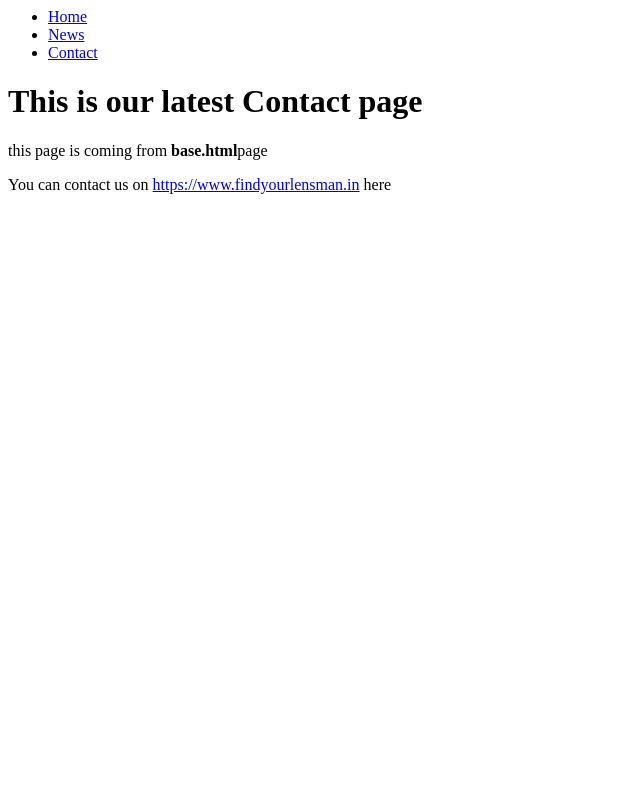
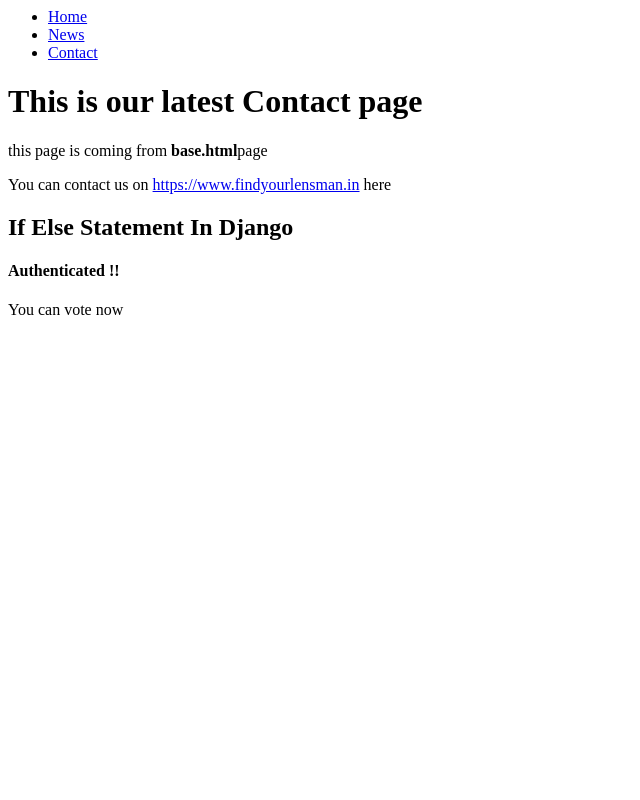
Before and after one commit to sumityadav22/Django-Practice, a Django app: page /contact/ in a window 1280 px wide. Shown: the whole page, without its empty margins (0-640 px from the left). Run offline with Django 3.2, Linux system fonts and the light colour scheme.

Commit message:
ADD - If Else Statement

```diff
--- a/learnDjango/SportApp/views.py
+++ b/learnDjango/SportApp/views.py
@@ -17,4 +17,7 @@ def News(request):
     return render(request,'news.html',context)
 
 def Contact(request):
-    return render(request,'contact.html')
+    context = {
+        "age": 20
+    }
+    return render(request,'contact.html',context)
--- a/learnDjango/templates/contact.html
+++ b/learnDjango/templates/contact.html
@@ -6,5 +6,13 @@
 <p>this page is coming from <b>base.html</b>page</p>
 <p>You can contact us on <a href="#">https://www.findyourlensman.in</a> here</p>
 
+<!-- If else statement in django -->
+<h2>If Else Statement In Django</h2>
+{% if age > 18 %}
+    <h4>Authenticated !!</h4>You can vote now
+{% else %}
+    <h4>Opps !!!</h4>Sorry you can't vote
+{% endif %}
+
 
 {% endblock %}
```
